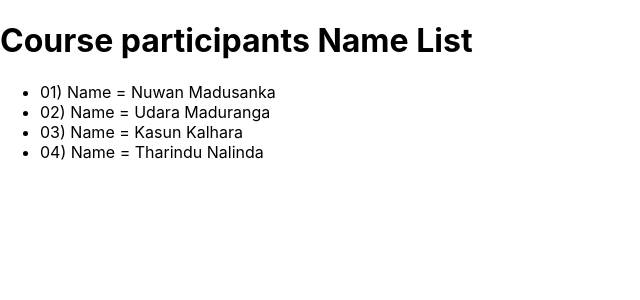
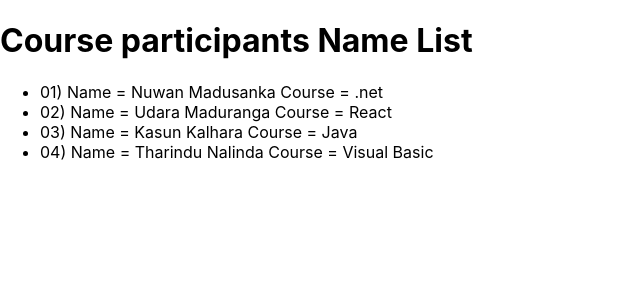
Before and after one commit to nuwandm/nuwan, a React (Create React App) app: page / in a window 1280 px wide. Shown: the top 300 px of the page, without its empty margins (0-640 px from the left). Built offline with nearby package versions, Linux system fonts and the light colour scheme.

Commit message:
added courses

```diff
--- a/src/Componants/ListItems/ListItems.jsx
+++ b/src/Componants/ListItems/ListItems.jsx
@@ -2,7 +2,7 @@
 function ListItems(props) {
     return (
         <React.Fragment>
-             <li> {props.NO}) Name = {props.name} </li>
+             <li> {props.NO}) Name = {props.name} Course = {props.Course} </li>
         </React.Fragment>
     )
 }
--- a/src/Componants/NameList/NameList.jsx
+++ b/src/Componants/NameList/NameList.jsx
@@ -7,10 +7,10 @@
     <React.Fragment>
       <h1>Course participants Name List</h1>
         <ul>
-          <ListItems NO="01" name="Nuwan Madusanka" couse = 'React'/>
-          <ListItems NO="02" name="Udara Maduranga"/>
-          <ListItems NO="03" name="Kasun Kalhara"/>
-          <ListItems NO="04" name="Tharindu Nalinda"/>
+          <ListItems NO="01" name="Nuwan Madusanka" Course = ".net"/>
+          <ListItems NO="02" name="Udara Maduranga" Course = "React"/>
+          <ListItems NO="03" name="Kasun Kalhara" Course = "Java"/>
+          <ListItems NO="04" name="Tharindu Nalinda" Course = "Visual Basic"/>
         </ul>
 
     </React.Fragment>
```
